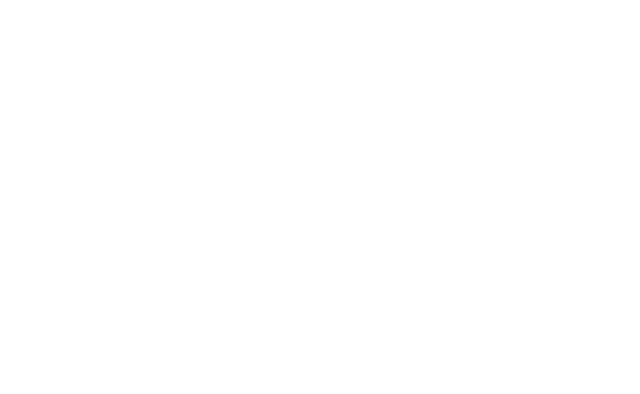
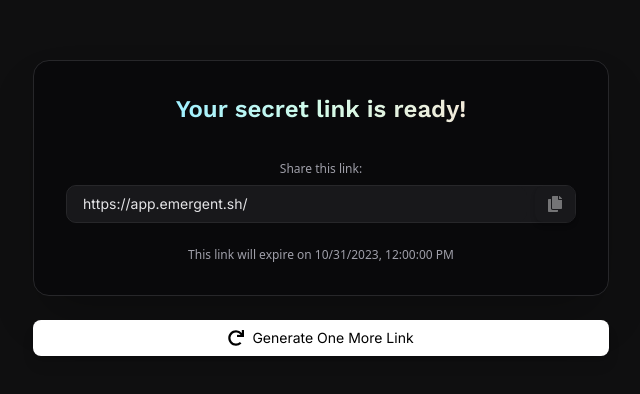
Before and after one commit to Harshit-Parmar555/Privex, a React (Vite) app: page /success/1 in a window 1280 px wide. Before the commit this address had no page. Shown: the part 192-586 px from the top of the page, without its empty margins (319-959 px from the left). Built offline with nearby package versions, Linux system fonts and the light colour scheme.

Commit message:
feat: add Success.jsx page to give user generated URL

```diff
--- a/src/App.jsx
+++ b/src/App.jsx
@@ -3,6 +3,7 @@
 
 // pages import
 import Home from "./pages/Home";
+import Success from "./pages/Success";
 
 // toaster import
 import { Toaster } from "react-hot-toast";
@@ -37,6 +38,7 @@
       />
       <Routes>
         <Route path="/" element={<Home />} />
+        <Route path="/success/:id" element={<Success/>}/>
       </Routes>
     </BrowserRouter>
   );
--- /dev/null
+++ b/src/pages/Success.jsx
@@ -0,0 +1,74 @@
+import React from "react";
+import { Button } from "@/components/ui/button";
+import { FaCopy, FaRedo } from "react-icons/fa";
+import { useState } from "react";
+
+import { useNavigate } from "react-router-dom";
+
+const Success = ({}) => {
+  const [copied, setCopied] = useState(false);
+
+  const link = "https://app.emergent.sh/";
+  const expireAt = "2023-10-31T12:00:00Z"; // Example expiration date
+
+  const navigate = useNavigate();
+
+  // Format expiration note
+  const formatExpireNote = (expireAt) => {
+    const date = new Date(expireAt);
+    return `This link will expire on ${date.toLocaleString()}`;
+  };
+
+  const handleCopy = async () => {
+    await navigator.clipboard.writeText(link);
+    setCopied(true);
+    setTimeout(() => setCopied(false), 1500);
+  };
+
+  return (
+    <div className="w-full min-h-screen bg-[#0f0f10] flex items-center justify-center font-sans">
+      <div className="w-full max-w-xl flex flex-col gap-6">
+        {/* Success Card */}
+        <section className="w-full bg-zinc-950 rounded-2xl border border-zinc-800 flex flex-col items-center gap-7 p-8 shadow-2xl">
+          <h2 className="font-[Work_sans] text-2xl font-semibold bg-gradient-to-r from-[#a0f0ff] via-[#d3fbe8] to-[#f2eada] text-transparent bg-clip-text mb-2">
+            Your secret link is ready!
+          </h2>
+          <div className="w-full flex flex-col items-center gap-4">
+            <div className="w-full flex flex-col items-center gap-2">
+              <span className="text-zinc-400 text-xs">Share this link:</span>
+              <div className="flex items-center w-full gap-2 bg-[#18181b] rounded-lg border border-zinc-800">
+                <input
+                  className="w-full bg-[#18181b] text-zinc-200 px-4 py-2 rounded-lg border-none font-[Inter] text-sm outline-none"
+                  value={link}
+                  readOnly
+                />
+                <Button
+                  onClick={handleCopy}
+                  className={`rounded-md px-3 py-2 flex items-center gap-2 font-[Inter] text-sm shadow-md
+                    ${copied ? " text-blue-200" : " text-white/40 "}
+                  `}
+                >
+                  <FaCopy />
+                </Button>
+              </div>
+            </div>
+            <div className="text-xs text-zinc-400 mt-2 text-center">
+              {formatExpireNote(expireAt)}
+            </div>
+          </div>
+        </section>
+
+        {/* Generate New Link Button */}
+        <Button
+          className="w-full rounded-md px-5 py-3 flex items-center justify-center gap-2 font-[Inter] text-sm to-[#f2eada] bg-white text-black shadow-lg"
+          onClick={() => navigate("/")}
+        >
+          <FaRedo />
+          Generate One More Link
+        </Button>
+      </div>
+    </div>
+  );
+};
+
+export default Success;
```
